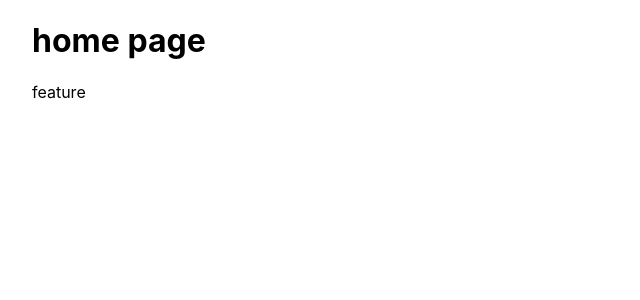
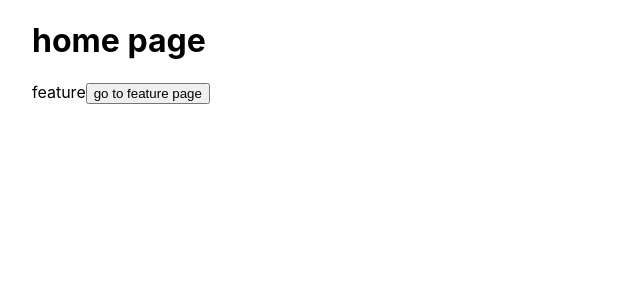
Before and after one commit to Sameedkhan25/next-learning, a Next.js app: page / in a window 1280 px wide. Shown: the top 300 px of the page, without its empty margins (0-640 px from the left). Built offline with nearby package versions, Linux system fonts and the light colour scheme.

Commit message:
adding 404 page

```diff
--- a/pages/index.js
+++ b/pages/index.js
@@ -2,8 +2,15 @@
 import styles from '../styles/Home.module.css'
 
 import Link from 'next/link'
+import { useRouter } from 'next/router'
 
 export default function Home() {
+  const router= useRouter()
+  const handleClick = () => {
+    console.log('clicked')
+
+    router.push('/feature/featureOne')
+  }
 
   return (
     <div className={styles.container}>
@@ -11,7 +18,13 @@ export default function Home() {
      <Link href='/feature' replace>
         <a>feature</a>
      </Link>
+
+      <button onClick={handleClick}>
+        go to feature page
+      </button>
+
     </div>
   )
+
 }
 //replace: on back button, it will replace the current page with the homepage not the previous page
```
Also changed, not shown: pages/404.js (added, +9 -0 lines).
